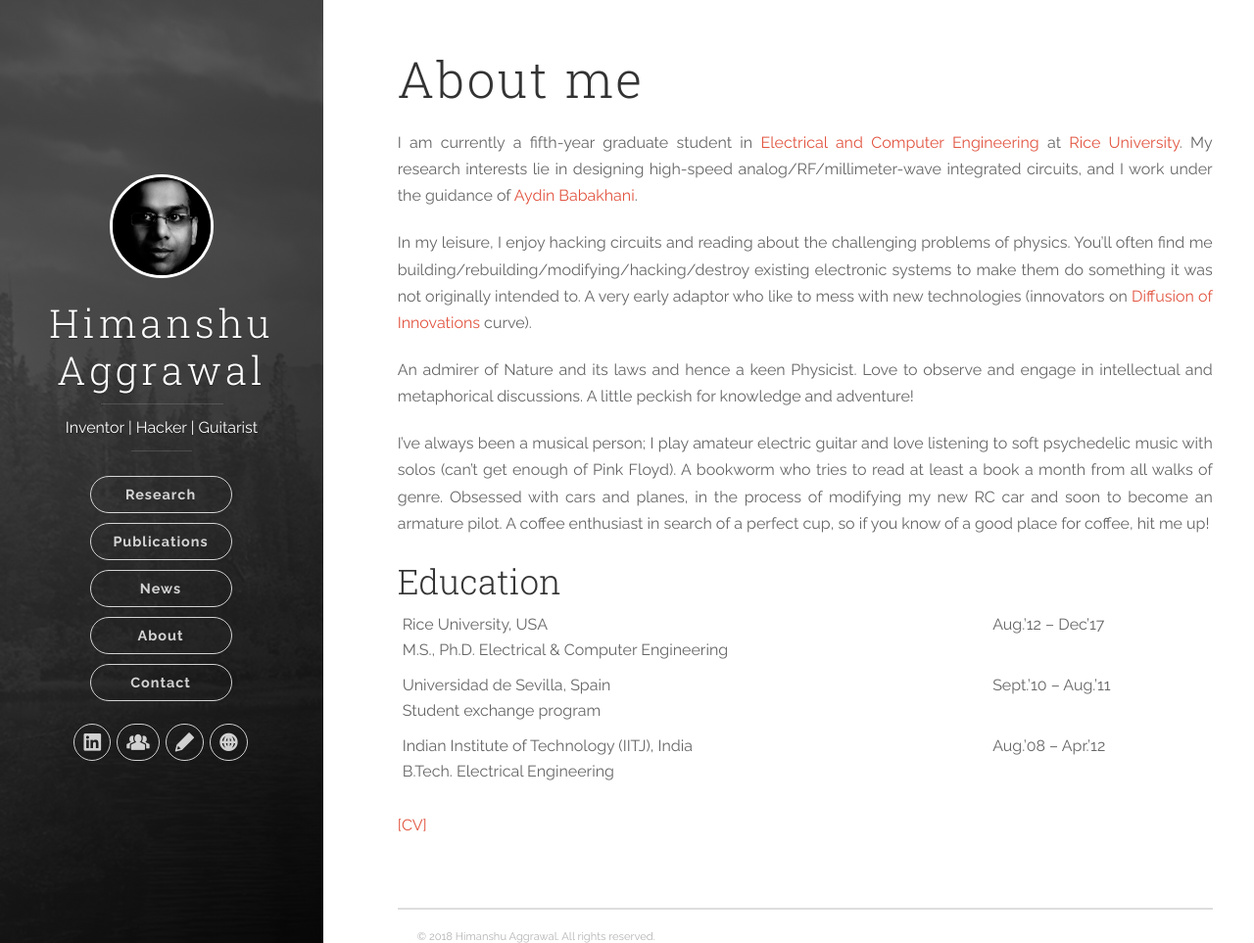
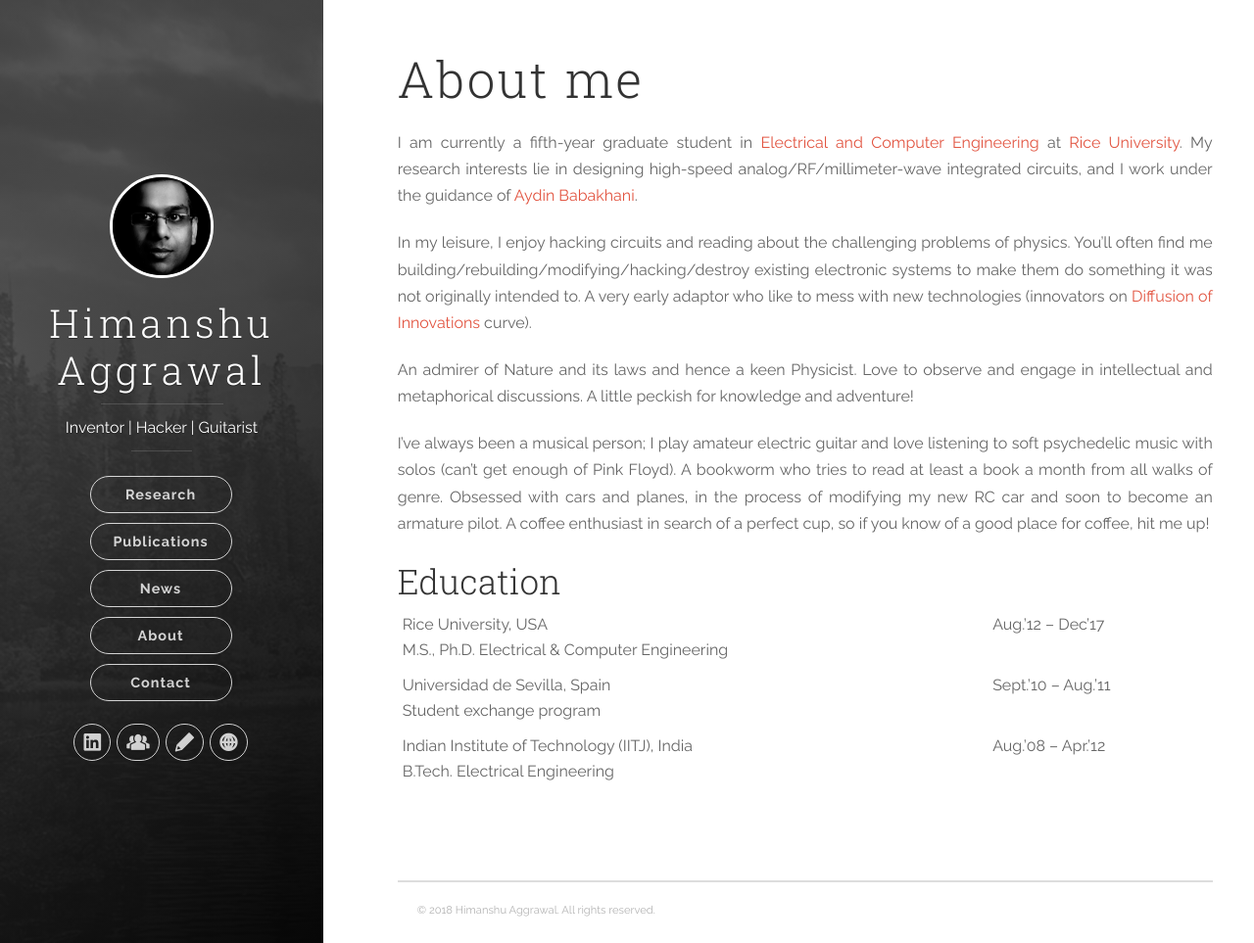
Before and after one commit to ahimanshu13/ahimanshu13.github.io, a Jekyll site: the page built from about/index.md, in a window 1280 px wide and 963 px high. Shown: the whole window at 98% size. Built offline with Jekyll 4.4.1, drawn with Linux system fonts in a browser that asks for light colours; nearby versions of some CDN libraries.

Commit message:
Removed CV

```diff
--- a/about/index.md
+++ b/about/index.md
@@ -63,4 +63,3 @@ td {
 
 </table>
 <br>
- [[CV]](http://himanshua.com/Documents/Resume.pdf){:target="_blank"}
```
